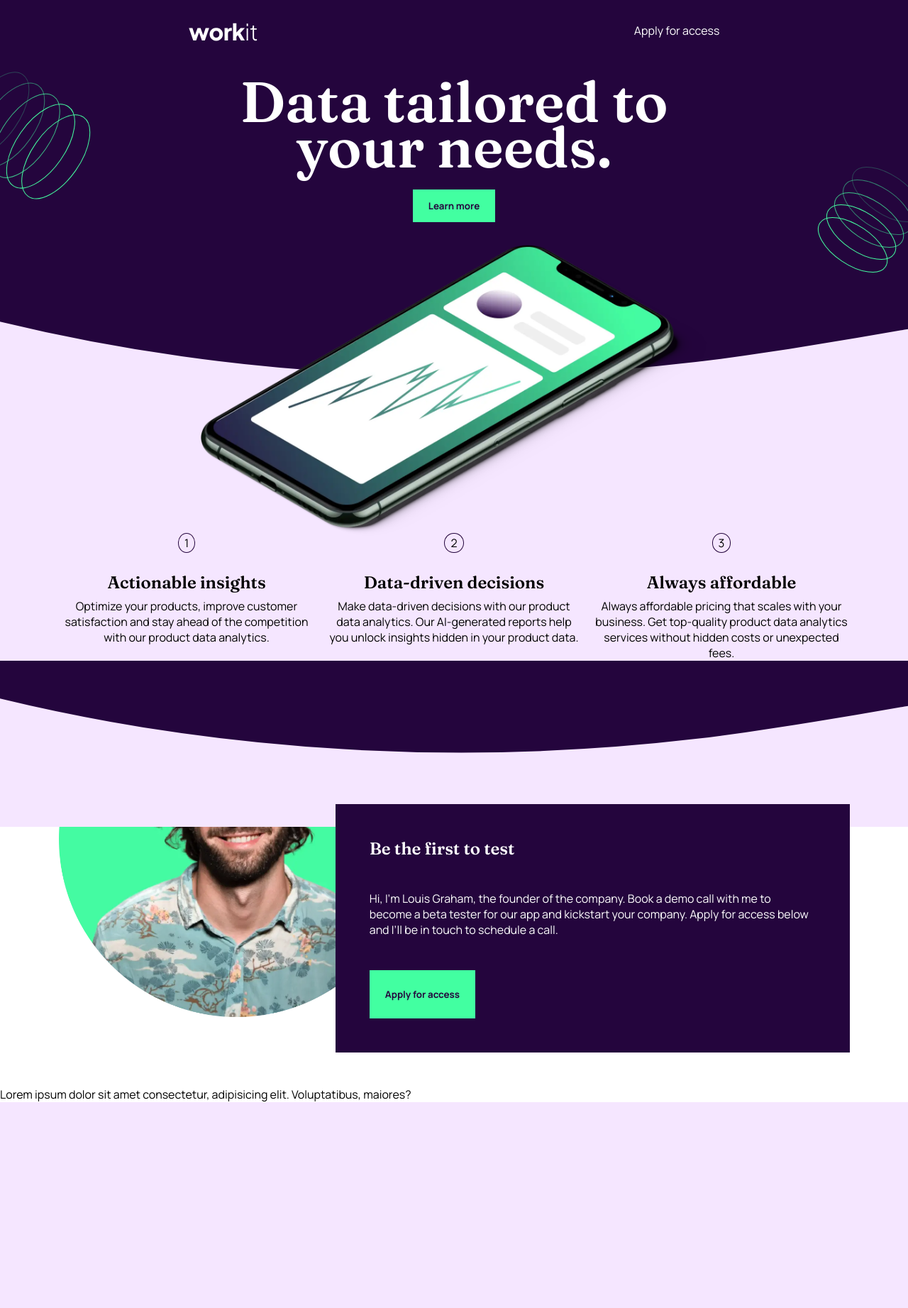
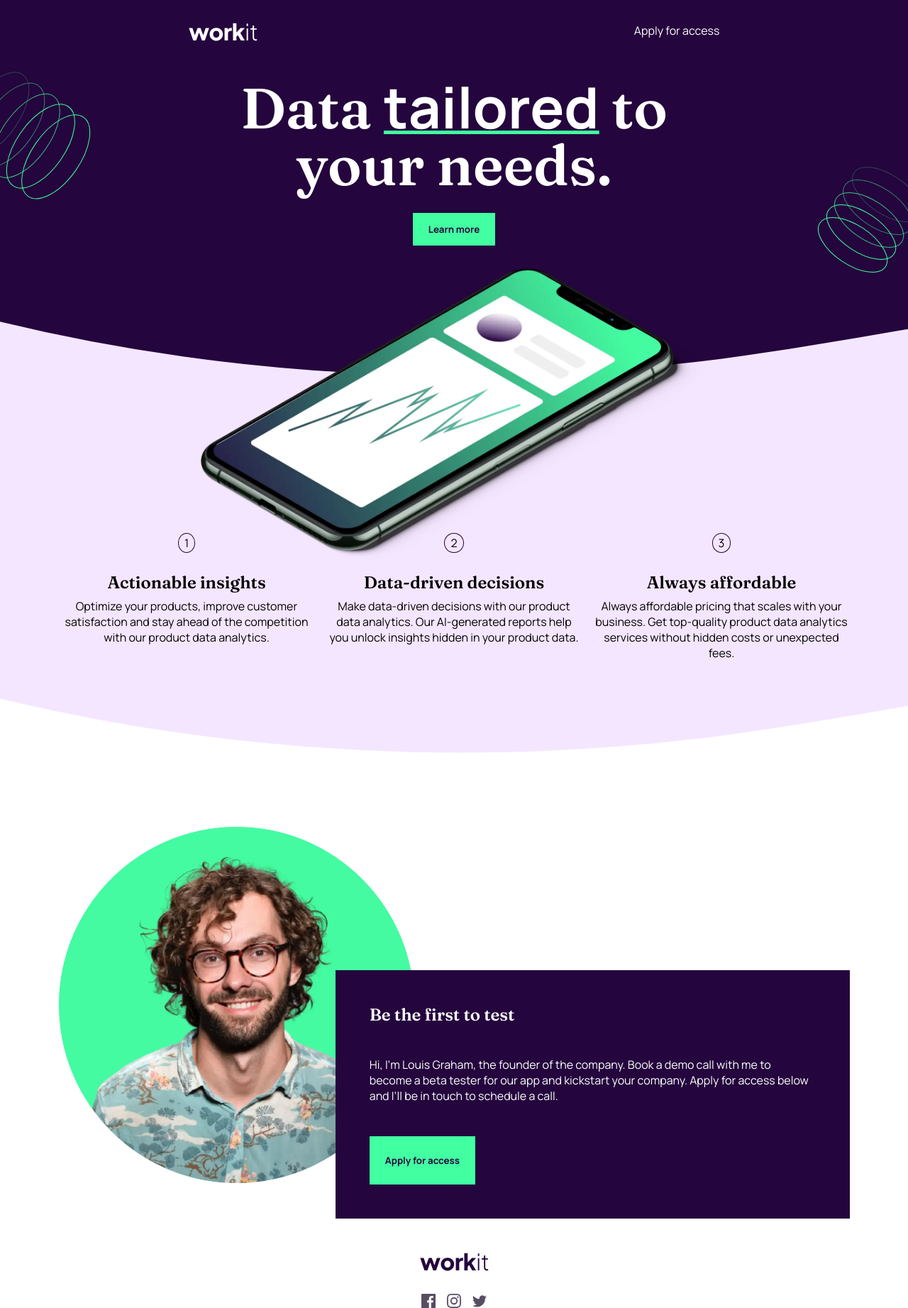
Before and after one commit to aulakhsahib/workit-landing, a plain HTML site: page index.html in a window 1280 px wide. Shown: the whole page at 71% size. Before the commit the page ends 1553 px from the top, so only its background shows below. Drawn offline with Linux system fonts and the light colour scheme; a web font is replaced by a local one.

Commit message:
added the footer, refactored code

```diff
--- a/index.html
+++ b/index.html
@@ -18,7 +18,7 @@
         </nav>
 
         <div class="hero-content">
-            <h1>Data tailored to your needs.</h1>
+            <h1>Data <span class="highlighted-word">tailored<span></span></span> to your needs.</h1>
             <button>Learn more</button>
         </div>
 
@@ -60,7 +60,9 @@
                         product data analytics services without hidden costs or unexpected fees.</div>
                 </li>
             </ol>
-            <div class="hero-wave">
+        </section>
+
+        <div class="info-section-wave">
             <svg data-name="Layer 1" xmlns="http://www.w3.org/2000/svg" viewBox="0 0 1200 120"
                 preserveAspectRatio="none">
                 <path
@@ -68,7 +70,6 @@
                     class="shape-fill"></path>
             </svg>
         </div>
-        </section>
 
         <section class="creator-section">
             <img src="img/image-founder.webp" alt="founder">
@@ -83,7 +84,12 @@
     </main>
 
     <footer>
-        Lorem ipsum dolor sit amet consectetur, adipisicing elit. Voluptatibus, maiores?
+        <img src="img/logo-dark.svg" alt="dark-logo">
+        <div class="sm-logos">
+            <img src="img/icon-facebook.svg" alt="">
+            <img src="img/icon-instagram.svg" alt="">
+            <img src="img/icon-twitter.svg" alt="">
+        </div>
     </footer>
 </body>
 
--- a/styles/styles.css
+++ b/styles/styles.css
@@ -13,6 +13,7 @@
 
 html {
     box-sizing: border-box;
+    background-color: white;
 }
 
 *,
@@ -67,14 +68,27 @@ nav ul {
     justify-content: space-around;
 }
 
+.navbar__link {
+    cursor: pointer;
+}
+
+.navbar__link:hover {
+    color: var(--bright-green);
+    border-bottom: 3px solid var(--bright-green);
+}
+
 .hero-content {
     margin: 3rem auto 2rem auto;
+}
+
+.highlighted-word {
+    text-decoration: underline solid var(--bright-green) 5px;
 }
 
 .hero-content h1 {
     width: 12ch;
     font-size: 5rem;
-    line-height: 0.8em;
+    line-height: 1em;
     text-align: center;
     margin: auto auto 1.75rem auto;
 }
@@ -250,6 +264,19 @@ footer {
     background-color: white;
 }
 
+img[alt="dark-logo"] {
+    display: block;
+    margin: auto;
+}
+
+.sm-logos {
+    width: max-content;
+    margin: 2rem auto auto auto;
+    display: flex;
+    align-items: center;
+    gap: 1rem;
+}
+
 @media only screen and (max-width: 855px) {
 
     img[alt="phone"] {
@@ -266,7 +293,7 @@ footer {
         background-position: -12% 45%, 108% 100%;
     }
 
-    body {
+    html {
         background-color: white;
     }
 
```
Lines whose indentation alone changed are shown as unchanged.
